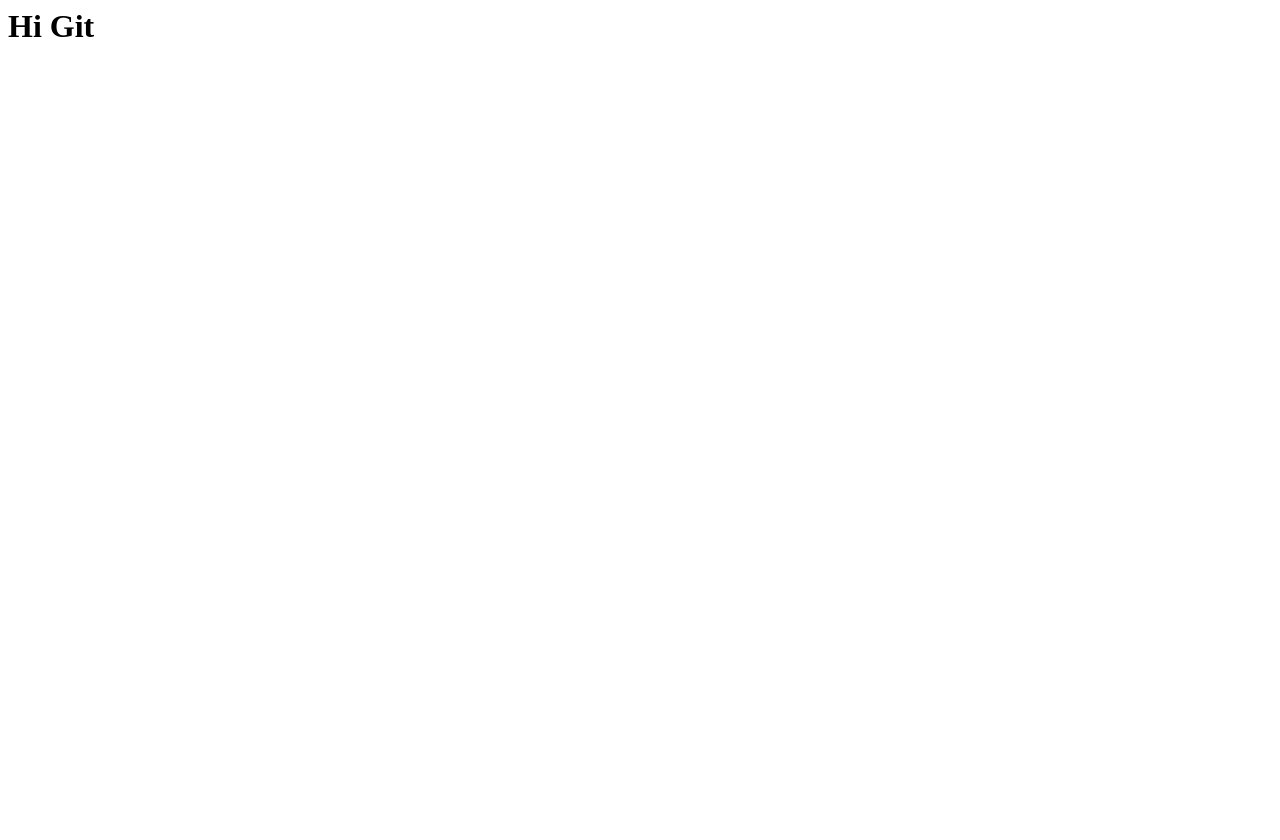
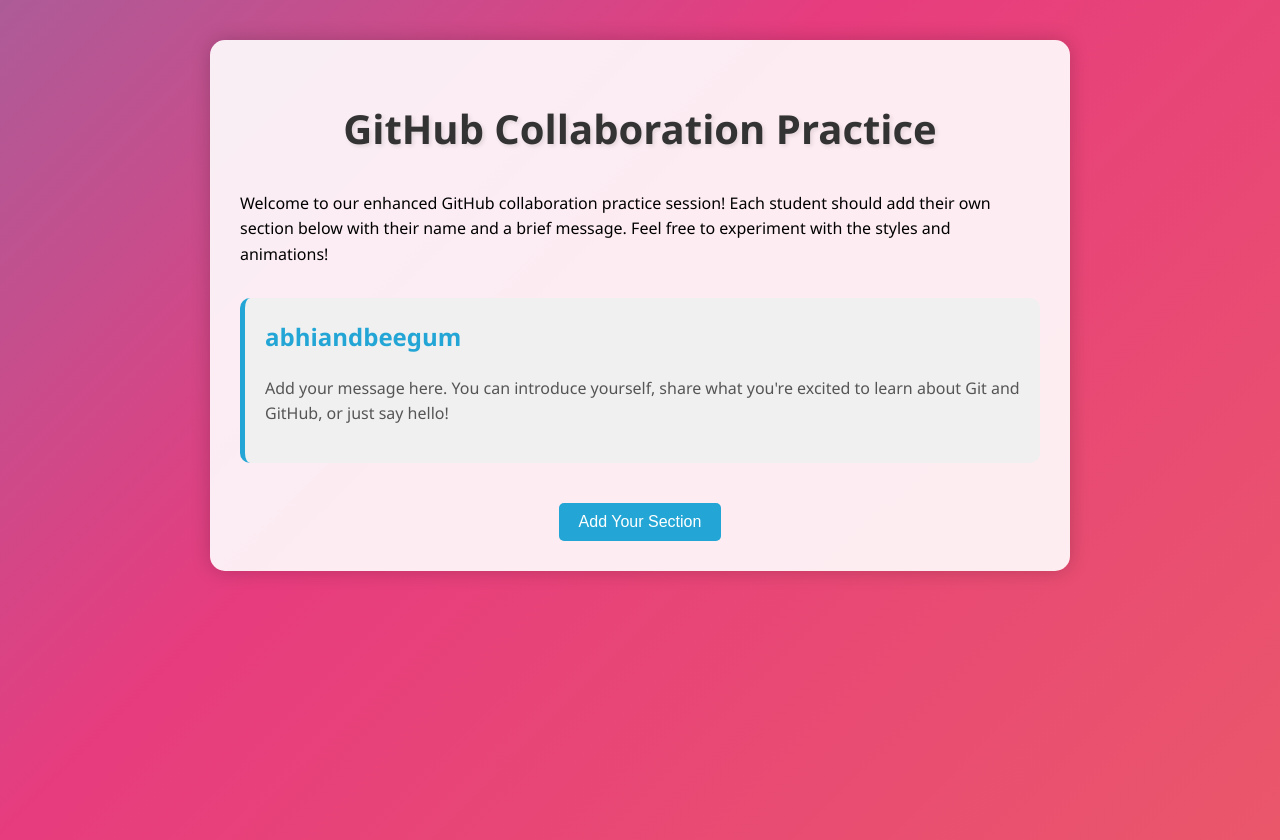
Before and after one commit to Abhi-gum/github_session, a plain HTML site: page index.html in a window 1280 px wide. Before the commit the page ends 800 px from the top, so only its background shows below. Drawn offline with Linux system fonts and the light colour scheme.

Commit message:
added my name

```diff
--- a/index.html
+++ b/index.html
@@ -1,5 +1,117 @@
-<html>
+<!DOCTYPE html>
+<html lang="en">
+<head>
+    <meta charset="UTF-8">
+    <meta name="viewport" content="width=device-width, initial-scale=1.0">
+    <title>GitHub Collaboration Practice</title>
+</head>
 <body>
-<h1>Hi Git</h1>
+    <div class="container fade-in">
+        <h1>GitHub Collaboration Practice</h1>
+        <p>Welcome to our enhanced GitHub collaboration practice session! Each student should add their own section below with their name and a brief message. Feel free to experiment with the styles and animations!</p>
+
+        <div class="student-section">
+            <h2>abhiandbeegum</h2>
+            <p>Add your message here. You can introduce yourself, share what you're excited to learn about Git and GitHub, or just say hello!</p>
+        </div>
+
+        <!-- More student sections will be added here -->
+
+        <div class="add-section">
+            <button class="add-button">Add Your Section</button>
+        </div>
+    </div>
+
+    <script>
+        document.querySelector('.add-button').addEventListener('click', function() {
+            const newSection = document.createElement('div');
+            newSection.className = 'student-section fade-in';
+            newSection.innerHTML = `
+                <h2>New Student</h2>
+                <p>Replace this text with your own message!</p>
+            `;
+            document.querySelector('.container').insertBefore(newSection, this.parentNode);
+        });
+    </script>
+     <style>
+        @keyframes gradientBG {
+            0% {background-position: 0% 50%;}
+            50% {background-position: 100% 50%;}
+            100% {background-position: 0% 50%;}
+        }
+
+        body {
+            font-family: 'Segoe UI', Tahoma, Geneva, Verdana, sans-serif;
+            line-height: 1.6;
+            margin: 0;
+            padding: 20px;
+            background: linear-gradient(-45deg, #ee7752, #e73c7e, #23a6d5, #23d5ab);
+            background-size: 400% 400%;
+            animation: gradientBG 15s ease infinite;
+            min-height: 100vh;
+        }
+        .container {
+            max-width: 800px;
+            margin: 20px auto;
+            background: rgba(255, 255, 255, 0.9);
+            padding: 30px;
+            border-radius: 15px;
+            box-shadow: 0 0 20px rgba(0,0,0,0.2);
+            transition: transform 0.3s ease;
+        }
+        .container:hover {
+            transform: scale(1.02);
+        }
+        h1 {
+            color: #333;
+            text-align: center;
+            margin-bottom: 30px;
+            font-size: 2.5em;
+            text-shadow: 2px 2px 4px rgba(0,0,0,0.1);
+        }
+        .student-section {
+            margin-top: 30px;
+            padding: 20px;
+            background-color: #f0f0f0;
+            border-radius: 10px;
+            transition: all 0.3s ease;
+            border-left: 5px solid #23a6d5;
+        }
+        .student-section:hover {
+            box-shadow: 0 5px 15px rgba(0,0,0,0.1);
+            transform: translateY(-5px);
+        }
+        .student-section h2 {
+            color: #23a6d5;
+            margin-top: 0;
+        }
+        .student-section p {
+            color: #555;
+        }
+        .add-section {
+            text-align: center;
+            margin-top: 40px;
+        }
+        .add-button {
+            padding: 10px 20px;
+            font-size: 1em;
+            background-color: #23a6d5;
+            color: white;
+            border: none;
+            border-radius: 5px;
+            cursor: pointer;
+            transition: background-color 0.3s ease;
+        }
+        .add-button:hover {
+            background-color: #1b8ab2;
+        }
+        @keyframes fadeIn {
+            from { opacity: 0; }
+            to { opacity: 1; }
+        }
+        .fade-in {
+            animation: fadeIn 1s ease-out;
+        }
+    </style>
 </body>
 </html>
```
